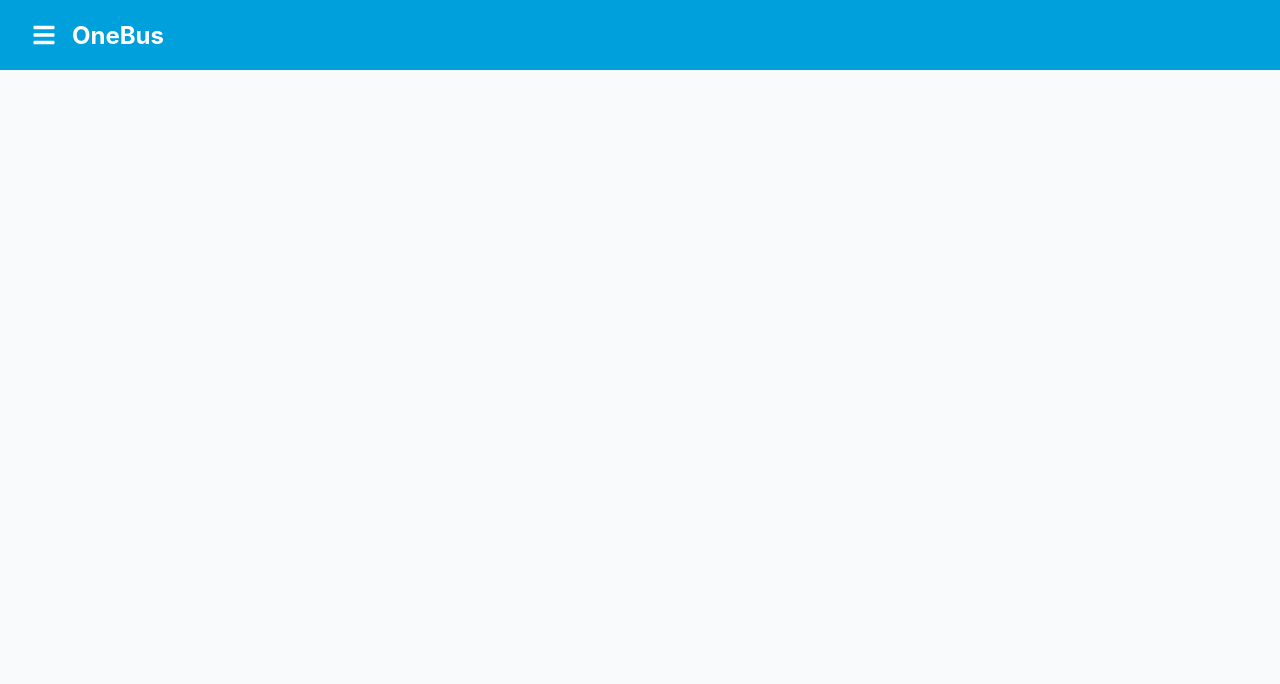
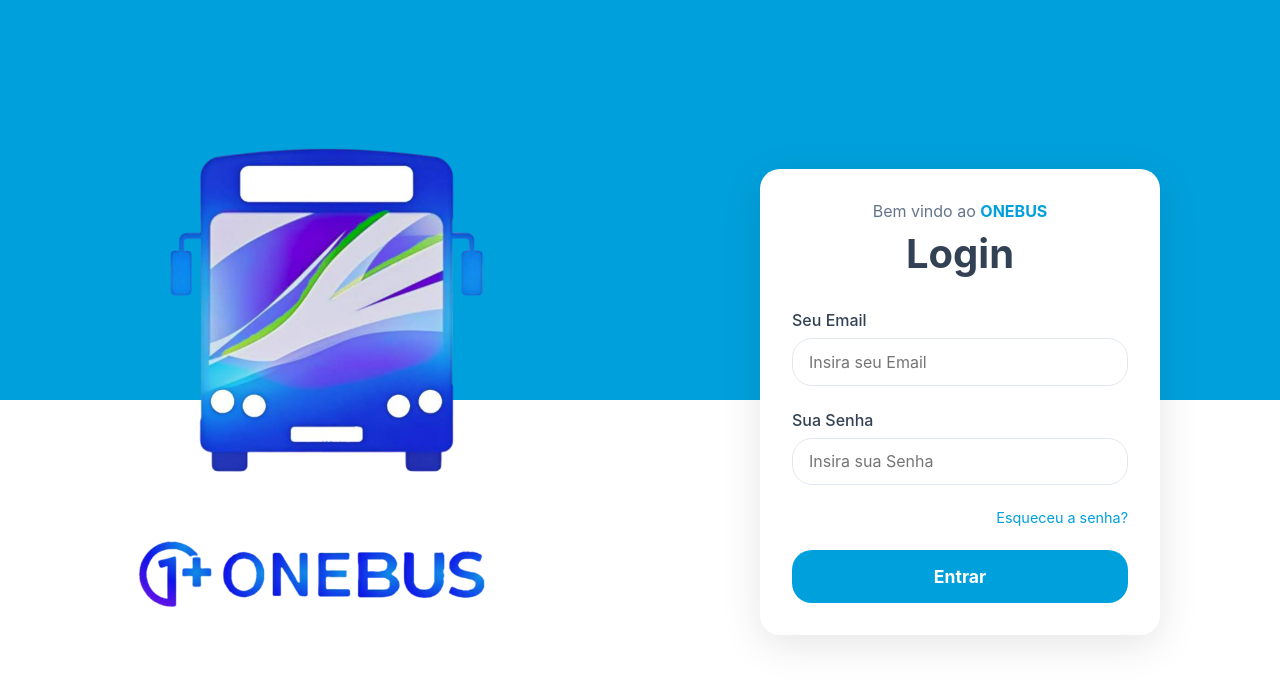
Before and after one commit to OneBus/OneBus-Frontend, a React (Vite) app: page /login in a window 1280 px wide. Shown: the top 684 px of the page. Built offline with nearby package versions, Linux system fonts and the light colour scheme.

Commit message:
commit teste
comit teste do github desktop

```diff
--- a/package.json
+++ b/package.json
@@ -10,6 +10,7 @@
     "preview": "vite preview"
   },
   "dependencies": {
+    "axios": "^1.11.0",
     "react": "^19.1.1",
     "react-dom": "^19.1.1",
     "react-icons": "^5.5.0",
--- a/src/App.jsx
+++ b/src/App.jsx
@@ -1,36 +1,42 @@
-import React,{ useState } from 'react';
+import React, { useState } from 'react';
 import { BrowserRouter as Router, Routes, Route } from 'react-router-dom';
+
 import Sidebar from './components/Sidebar/Sidebar';
 import Header from './components/Header/Header';
+import Login from './pages/Login/Login';
 import AppRoutes from './routes/router';
+import PrivateRoute from './routes/PrivateRoute.jsx'; // jsx inves de js
 
-{/*seção de importação*/}
+const DashboardLayout = () => {
+  const [isSidebarOpen, setSidebarOpen] = useState(false);
+  const toggleSidebar = () => setSidebarOpen(!isSidebarOpen);
 
-
+  return (
+    <div style={{ display: 'flex' }}>
+      <Sidebar isOpen={isSidebarOpen} />
+      <div style={{ flex: 1, marginLeft: isSidebarOpen ? '250px' : '0', transition: 'margin-left 0.3s ease-in-out' }}>
+        <Header onToggleSidebar={toggleSidebar} isSidebarOpen={isSidebarOpen} />
+        <AppRoutes />
+      </div>
+    </div>
+  );
+};
 
 function App() {
-  const [isSidebarOpen, setSidebarOpen] = useState(false);
-  const toggleSidebar = () => {
-    setSidebarOpen(!isSidebarOpen);
-  };
-
   return (
     <Router>
-      <div style={{ display: 'flex'}}>
-        <Sidebar isOpen= {isSidebarOpen} />
-
-        <div style={{
-          flex:1,
-          marginLeft: isSidebarOpen ? '250px' : '0',
-          transition: 'margin-left 0.3s ease-in-out',
-        }}>
-
-          <Header onToggleSidebar={toggleSidebar} isSidebarOpen={isSidebarOpen} />
-   <AppRoutes/>
-      </div>
-      </div>
+      <Routes>
+        <Route path="/login" element={<Login />} />
+        <Route path="/*" element={
+            <PrivateRoute>
+              <DashboardLayout />
+            </PrivateRoute>
+          }
+        />
+      </Routes>
     </Router>
   );
 }
 
+
 export default App;
--- /dev/null
+++ b/src/pages/Login/Login.jsx
@@ -0,0 +1,99 @@
+import React, { useState } from 'react';
+import { useNavigate } from 'react-router-dom';
+import styles from './Login.module.css';
+
+// CAMINHOS CORRIGIDOS AQUI
+import Modal from '../../components/Modal/Modal';
+import onebusLogo from '../../assets/onebus-logo.png';
+import api from '../../services/api';
+
+function Login() {
+  const [email, setEmail] = useState('');
+  const [password, setPassword] = useState('');
+  const [error, setError] = useState(null);
+  const [loading, setLoading] = useState(false);
+
+  const navigate = useNavigate();
+
+  const handleLogin = async (e) => {
+    e.preventDefault();
+    setLoading(true);
+    setError(null);
+
+    try {
+      const response = await api.post('/users/logins', {
+        email,
+        password
+      });
+
+      const { token } = response.data;
+      localStorage.setItem('authToken', token);
+      navigate('/');
+
+    } catch (err) {
+      const errorMessage = err.response?.data?.message || 'Erro ao fazer login. Verifique suas credenciais.';
+      setError(errorMessage);
+    } finally {
+      setLoading(false);
+    }
+  };
+
+  return (
+    <div className={styles.loginContainer}>
+      <div className={styles.logoPanel}>
+        <div className={styles.logoWrapper}>
+            <img src={onebusLogo} alt="Logo OneBus" className={styles.logoImage} />
+        </div>
+      </div>
+
+      <div className={styles.formPanel}>
+        <div className={styles.formWrapper}>
+          <p className={styles.welcomeText}>Bem vindo ao <span className={styles.appName}>ONEBUS</span></p>
+          <h2 className={styles.title}>Login</h2>
+          <form className={styles.form} onSubmit={handleLogin}>
+            <div className={styles.inputGroup}>
+              <label htmlFor="email">Seu Email</label>
+              <input
+                type="email"
+                id="email"
+                placeholder="Insira seu Email"
+                required
+                value={email}
+                onChange={(e) => setEmail(e.target.value)}
+              />
+            </div>
+            <div className={styles.inputGroup}>
+              <label htmlFor="password">Sua Senha</label>
+              <input
+                type="password"
+                id="password"
+                placeholder="Insira sua Senha"
+                required
+                value={password}
+                onChange={(e) => setPassword(e.target.value)}
+              />
+            </div>
+            <a href="#" className={styles.forgotPassword} onClick={(e) => { e.preventDefault(); setError("Para redefinir a senha, converse com seus superiores.")}}>
+              Esqueceu a senha?
+            </a>
+            <button type="submit" className={styles.loginButton} disabled={loading}>
+              {loading ? 'Entrando...' : 'Entrar'}
+            </button>
+          </form>
+        </div>
+      </div>
+
+      <Modal isOpen={!!error} onClose={() => setError(null)}>
+        <div className={styles.modalContent}>
+          <h3>Atenção</h3>
+          <p>{error}</p>
+          <button onClick={() => setError(null)} className={styles.modalButton}>
+            Fechar
+          </button>
+        </div>
+      </Modal>
+    </div>
+  );
+}
+
+export default Login;
--- /dev/null
+++ b/src/pages/Login/Login.module.css
@@ -0,0 +1,177 @@
+/* Estilos para a página de Login */
+.loginContainer {
+  display: grid;
+  grid-template-columns: 1fr 1fr;
+  height: 100vh;
+  width: 100vw;
+  overflow: hidden;
+  font-family: -apple-system, BlinkMacSystemFont, "Segoe UI", Roboto, Helvetica, Arial, sans-serif;
+
+  /* 1. A MUDANÇA PRINCIPAL ESTÁ AQUI */
+  /* Usamos um gradiente linear que vai de azul até 50% da altura,
+     e de branco de 50% até o final, criando uma divisão nítida. */
+  background: linear-gradient(to bottom, var(--primary-blue, #00A0DC) 50%, white 50%);
+}
+
+.logoPanel {
+  /* 2. O painel do logo agora é transparente para mostrar o fundo do container */
+  background-color: transparent;
+  display: flex;
+  justify-content: center;
+  align-items: center;
+  flex-direction: column;
+  position: relative;
+}
+
+/* 3. Removemos o pseudo-elemento '::before' que criava a faixa branca antes */
+/* .logoPanel::before { ... } foi removido */
+
+.logoWrapper {
+  z-index: 1;
+  text-align: center;
+}
+
+
+
+.logoImage {
+  width: 600px;
+  height: auto;
+}
+
+.logoText {
+  margin-top: 1rem;
+  font-size: 2.5rem;
+  color: var(--sidebar-bg, #0f172a);
+  font-weight: 900;
+}
+
+.logoPlus {
+  color: var(--primary-blue, #00A0DC);
+}
+
+.formPanel {
+  /* 4. O painel do formulário também fica transparente */
+  background-color: transparent;
+  display: flex;
+  justify-content: center;
+  align-items: center;
+}
+
+.formWrapper {
+  width: 100%;
+  max-width: 400px;
+  padding: 2rem;
+  border-radius: 20px;
+  background-color: white;
+  box-shadow: 0 10px 40px rgba(0, 0, 0, 0.1);
+}
+
+.welcomeText {
+  text-align: center;
+  color: var(--text-muted, #64748b);
+  margin-bottom: 0.5rem;
+}
+
+.appName {
+  color: var(--primary-blue, #00A0DC);
+  font-weight: bold;
+}
+
+.title {
+  text-align: center;
+  font-size: 2.5rem;
+  margin-bottom: 2rem;
+  color: var(--text-dark, #334155);
+}
+
+.form {
+  display: flex;
+  flex-direction: column;
+}
+
+.inputGroup {
+  margin-bottom: 1.5rem;
+}
+
+.inputGroup label {
+  display: block;
+  margin-bottom: 0.5rem;
+  color: var(--text-dark, #334155);
+  font-weight: 500;
+}
+
+.inputGroup input {
+  width: 100%;
+  padding: 0.8rem 1rem;
+  border: 1px solid var(--border-color, #e2e8f0);
+  border-radius: 20px;
+  font-size: 1rem;
+  transition: border-color 0.2s, box-shadow 0.2s;
+}
+
+.inputGroup input:focus {
+  outline: none;
+  border-color: var(--primary-blue, #00A0DC);
+  box-shadow: 0 0 0 3px rgba(0, 160, 220, 0.2);
+}
+
+.forgotPassword {
+  text-align: right;
+  margin-bottom: 1.5rem;
+  font-size: 0.9rem;
+  color: var(--primary-blue, #00A0DC);
+  text-decoration: none;
+}
+
+.loginButton {
+  padding: 1rem;
+  border: none;
+  border-radius: 20px;
+  background-color: var(--primary-blue, #00A0DC);
+  color: white;
+  font-size: 1.1rem;
+  font-weight: bold;
+  cursor: pointer;
+  transition: background-color 0.2s;
+}
+
+.loginButton:hover {
+  background-color: #0082b3;
+}
+
+/* Estilos para o conteúdo do Modal */
+.modalContent {
+  text-align: center;
+}
+
+.modalContent h3 {
+  margin-bottom: 1rem;
+}
+
+.modalContent p {
+  margin-bottom: 1.5rem;
+  color: var(--text-muted);
+}
+
+.modalButton {
+  padding: 0.75rem 2rem;
+  border: none;
+  border-radius: 8px;
+  background-color: var(--primary-blue, #00A0DC);
+  color: white;
+  font-weight: bold;
+  cursor: pointer;
+}
+
+/* Responsividade para telas menores */
+@media (max-width: 800px) {
+  .loginContainer {
+    grid-template-columns: 1fr;
+  }
+  .logoPanel {
+    display: none; /* Oculta o painel do logo em telas pequenas */
+  }
+  .formWrapper {
+    box-shadow: none;
+  }
+}
--- /dev/null
+++ b/src/routes/PrivateRoute.jsx
@@ -0,0 +1,13 @@
+import React from 'react';
+import { Navigate } from 'react-router-dom';
+
+function PrivateRoute({ children }) {
+  // Verifica se o token existe no localStorage
+  const isAuthenticated = !!localStorage.getItem('authToken');
+
+  // Se estiver autenticado, renderiza o componente filho (a página protegida)
+  // Se não, redireciona para a página de login
+  return isAuthenticated ? children : <Navigate to="/login" replace />;
+}
+
+export default PrivateRoute;
--- /dev/null
+++ b/src/services/api.js
@@ -0,0 +1,22 @@
+import axios from 'axios';
+
+// Cria uma instância do Axios com a URL base da sua API
+const api = axios.create({
+  baseURL: 'http://localhost:8080/api/v1'
+});
+
+// Este é o "interceptor". Ele vai "interceptar" todas as requisições
+// antes de serem enviadas para o backend.
+api.interceptors.request.use(async (config) => {
+  // Verificamos se existe um token no localStorage
+  const token = localStorage.getItem('authToken');
+
+  // Se o token existir, nós o adicionamos ao cabeçalho de autorização
+  if (token) {
+    config.headers.Authorization = `Bearer ${token}`;
+  }
+
+  return config;
+});
+
+export default api;
```
Also changed, not shown: src/assets/onebus-logo.png (added), 1 other file (tests, documents, lock files or other folders).
